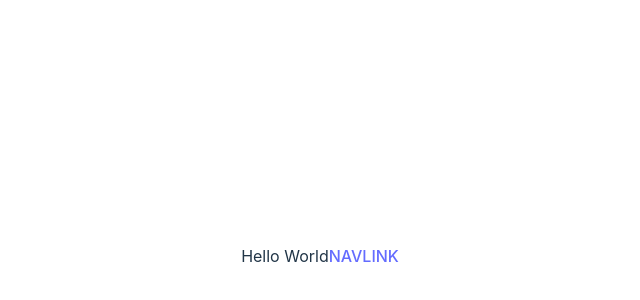
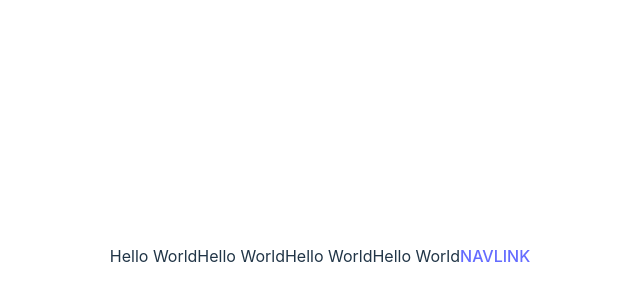
Before and after one commit to Arsaide/spacex-rocket, a React (Vite) app: page / in a window 1280 px wide. Shown: the part 144-444 px from the top of the page, without its empty margins (320-960 px from the left). Built offline with nearby package versions, Linux system fonts and the light colour scheme.

Commit message:
worked with API (#4)
- updated eslintrs
- added color enums

```diff
--- a/src/app/App.tsx
+++ b/src/app/App.tsx
@@ -1,14 +1,13 @@
-import './App.css'
-import {NavLink} from "react-router-dom";
+import './App.css';
+import { NavLink } from 'react-router-dom';
 
 function App() {
-
-  return (
-    <>
-      Hello World
-        <NavLink to={'/qwe'}>NAVLINK</NavLink>
-    </>
-  )
+    return (
+        <>
+            Hello WorldHello WorldHello WorldHello World
+            <NavLink to={'/qwe'}>NAVLINK</NavLink>
+        </>
+    );
 }
 
-export default App
+export default App;
```
